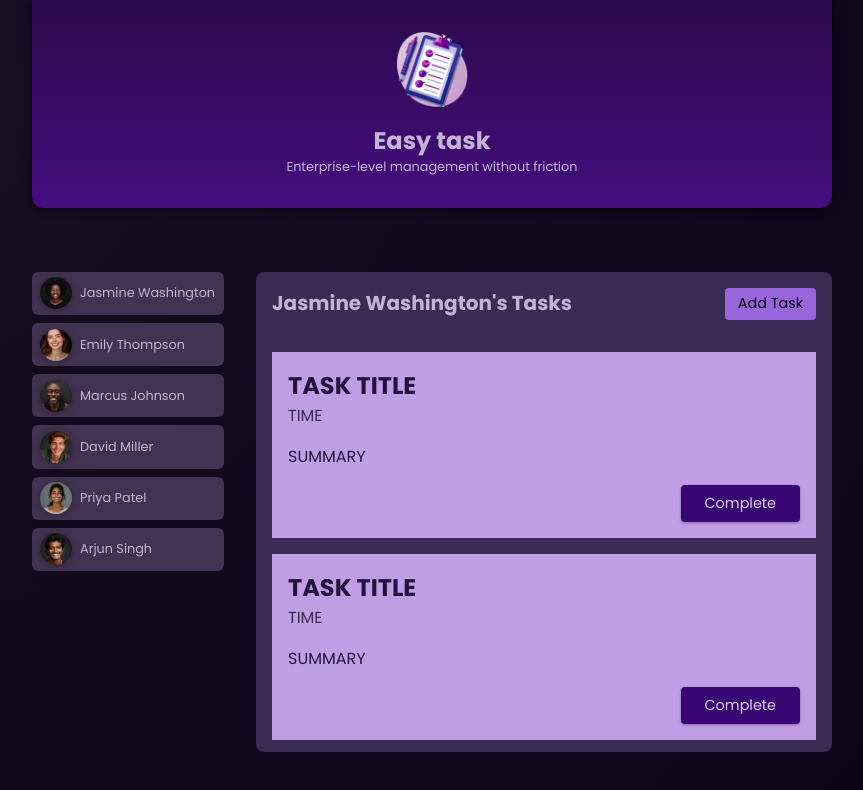
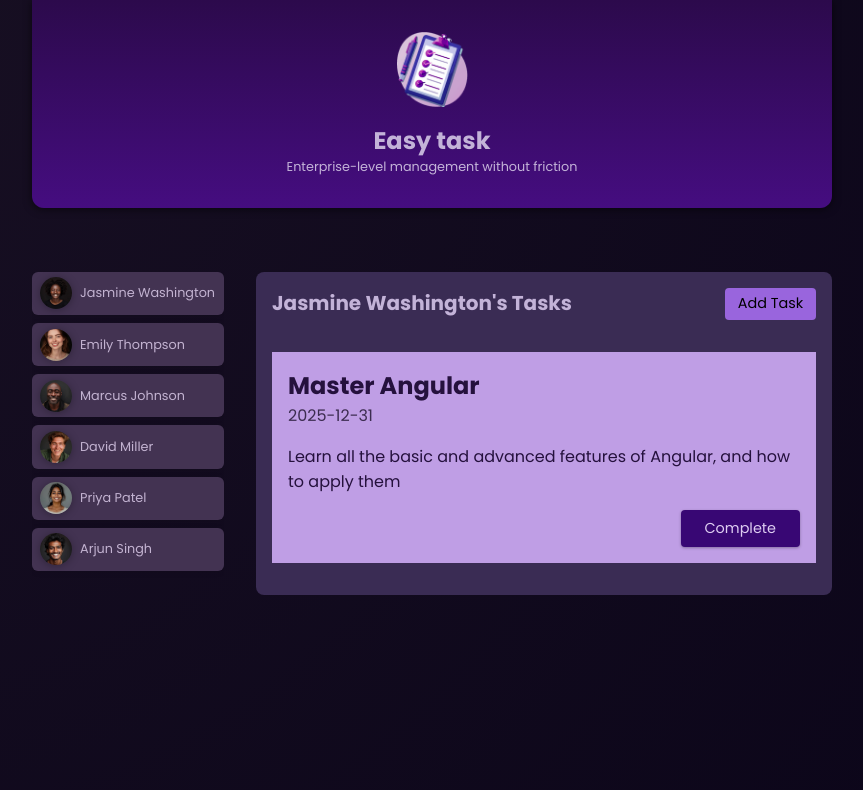
Before and after one commit to joeyg2511/task-manager-angular, an Angular app: page / in a window 1280 px wide. Both pictures are taken after a click on the button "Jasmine Washington". Shown: the top 790 px of the page, without its empty margins (208-1071 px from the left). Built offline with nearby package versions, Linux system fonts and the light colour scheme.

Commit message:
Created tasks array containing user tasks. I then use the @for to dynamically output the task for each user. Then I added an input decorator in the task component and passed the custom task data for an output for each user

```diff
--- a/src/app/app.component.html
+++ b/src/app/app.component.html
@@ -11,7 +11,7 @@
     </ul>
 
     @if (selectedUser) {
-    <app-tasks [name]="selectedUser.name" />
+    <app-tasks [userId]="selectedUser.id" [name]="selectedUser.name" />
     } @else {
     <h2 id="fallback">Select a user to see their tasks!</h2>
     }
--- a/src/app/tasks/task/task.component.html
+++ b/src/app/tasks/task/task.component.html
@@ -1,7 +1,7 @@
 <article>
-  <h2>TASK TITLE</h2>
-  <time datetime="">TIME</time>
-  <p>SUMMARY</p>
+  <h2>{{ task.title }}</h2>
+  <time datetime="">{{ task.dueDate }}</time>
+  <p>{{ task.summary }}</p>
   <p class="actions">
     <button>Complete</button>
   </p>
--- a/src/app/tasks/tasks.component.html
+++ b/src/app/tasks/tasks.component.html
@@ -8,18 +8,13 @@
     </header>
 
     <ul>
+        @for (task of selectedUserTasks; track task.id) {
         <li>
-            <app-task />
+            <app-task [task] = "task"/>
         </li>
-        <li>
-            <app-task />
-        </li>
-        <li>
-            <app-task />
-        </li>
-        <li>
-            <app-task />
-        </li>
+
+        }
+
     </ul>
 
 
--- a/src/app/tasks/tasks.component.ts
+++ b/src/app/tasks/tasks.component.ts
@@ -5,10 +5,44 @@
 @Component({
   selector: 'app-tasks',
   standalone: true,
-  imports: [ TaskComponent ],
+  imports: [TaskComponent],
   templateUrl: './tasks.component.html',
   styleUrl: './tasks.component.css',
 })
 export class TasksComponent {
-  @Input() name?: string; //The ? is telling TS that we understand name might be given an udefined value and not a string
+  @Input({required: true}) userId?: string;
+  @Input({required: true}) name?: string; //The ? is telling TS that we understand name might be given an udefined value and not a string
+
+  tasks = [
+    {
+      id: 't1',
+      userId: 'u1',
+      title: 'Master Angular',
+      summary:
+        'Learn all the basic and advanced features of Angular, and how to apply them',
+      dueDate: '2025-12-31',
+    },
+    {
+      id: 't2',
+      userId: 'u3',
+      title: 'Build first prototype',
+      summary: 'Build a first prototype of the online shop website',
+      dueDate: '2024-05-31',
+    },
+    {
+      id: 't3',
+      userId: 'u3',
+      title: 'Prepare issue template',
+      summary:
+        'Prepare and describe an issue template which will help with project management',
+      dueDate: '2024-06-15',
+    },
+
+
+  ];
+
+  get selectedUserTasks() {
+      return this.tasks.filter((task) => task.userId === this.userId)
+    }
+
 }
```
Also changed, not shown: src/app/tasks/task/task.component.ts (+11 -1 lines).
